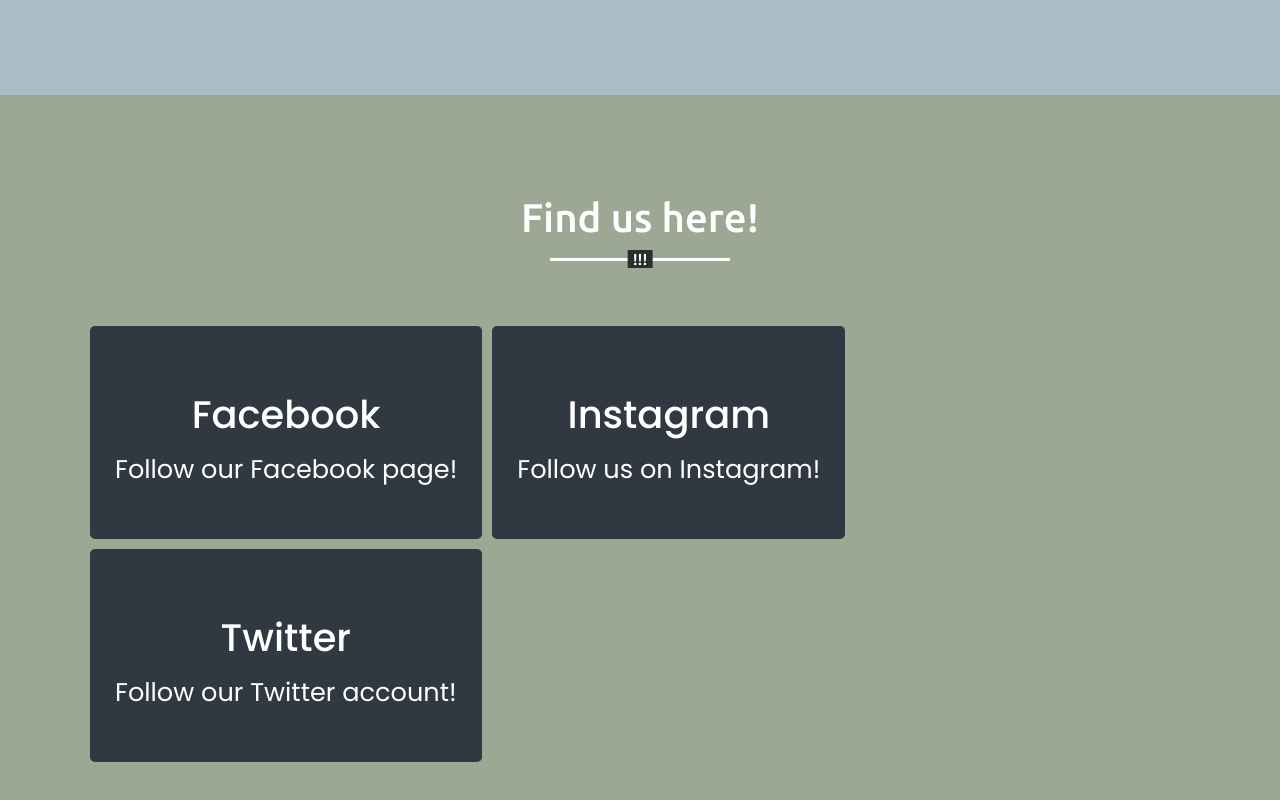
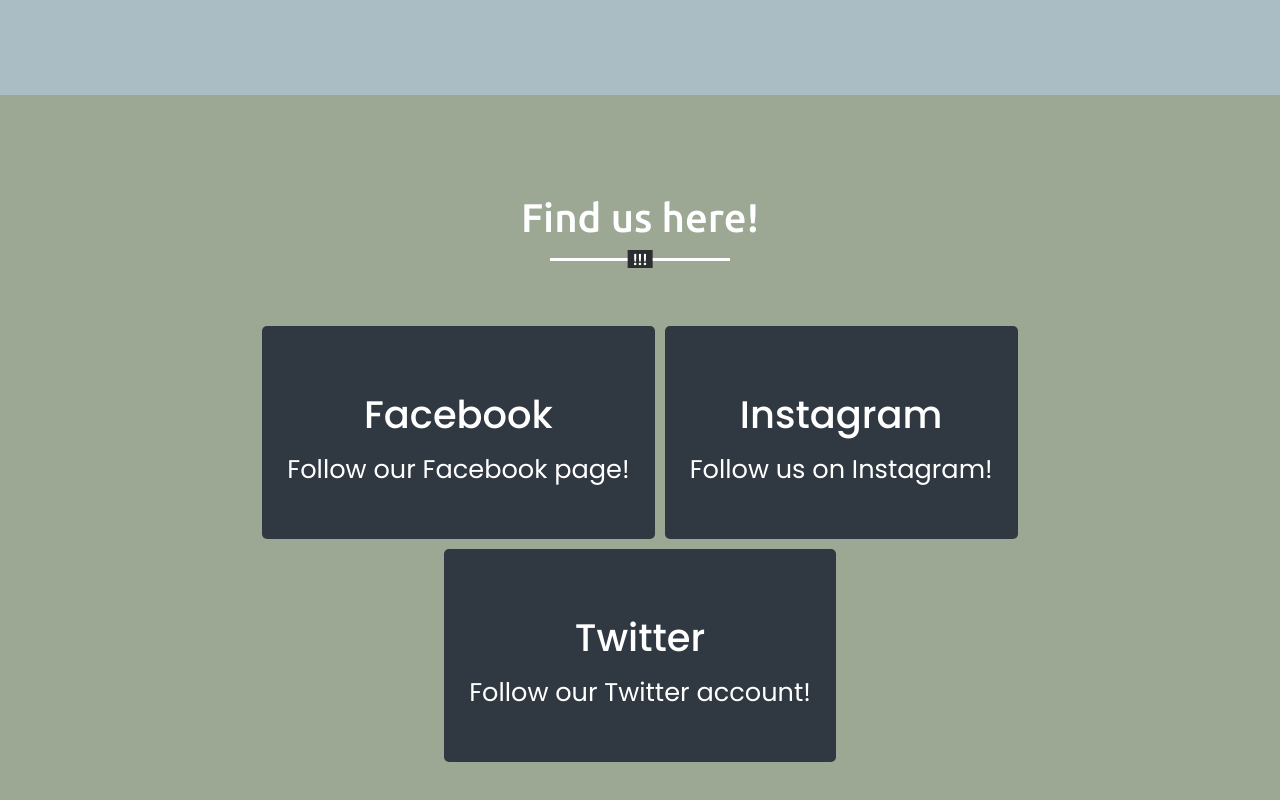
Before and after one commit to 4coconut/streamcoconote.github.io, a plain HTML site: page index.html in a window 1280 px wide. Shown: the part 2636-3436 px from the top of the page. Drawn offline with nearby package versions, Linux system fonts and the light colour scheme.

Commit message:
Update index.html

```diff
--- a/index.html
+++ b/index.html
@@ -99,7 +99,7 @@
     <section class="needs" id="Links">
         <div class="max-width">
             <h2 class="title">Find us here!</h2>
-            <div class="needs-content">
+            <div class="needs-content" style="justify-content:center">
                 <div class="card">
                     <div class="box">
 
```
